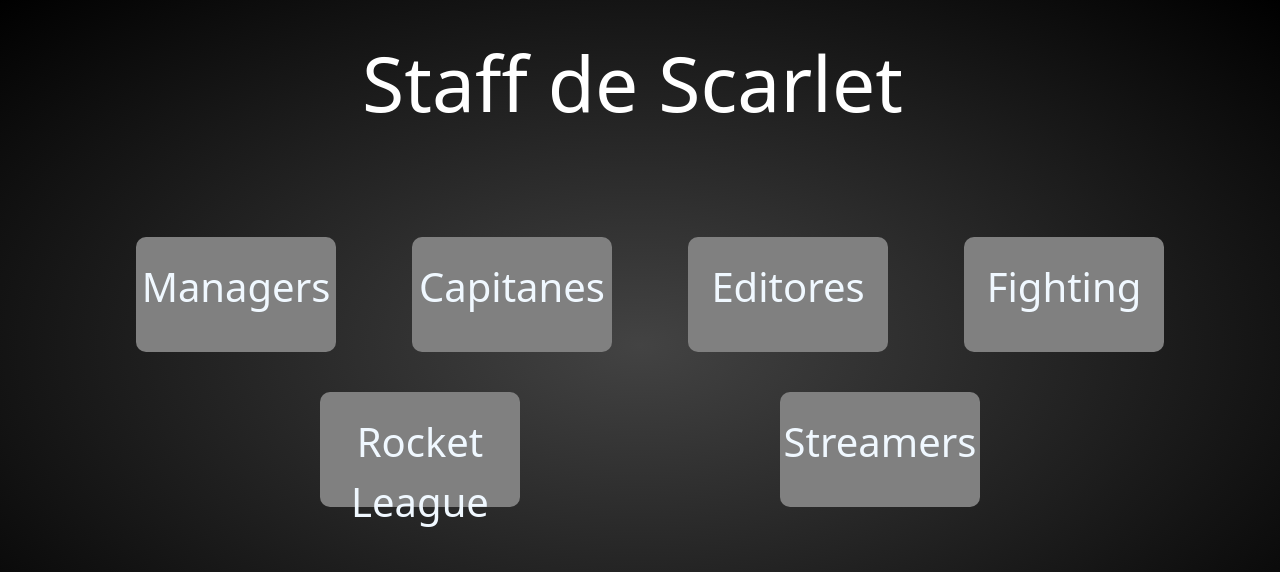
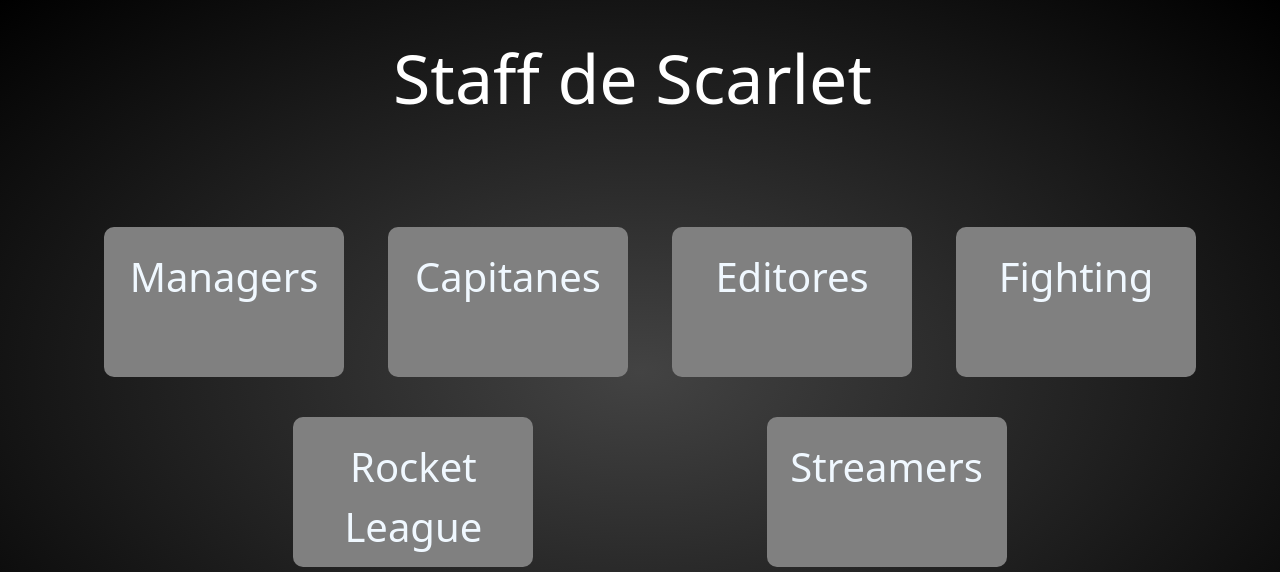
Before and after one commit to Wopbyte/ProyectoCoderHouse, a plain HTML site: page assets/pages/staff.html in a window 1280 px wide. Shown: the part 228-800 px from the top of the page. Drawn offline with nearby package versions, Linux system fonts and the light colour scheme.

Commit message:
cambios algunos tamaños

```diff
--- a/assets/css/styles.css
+++ b/assets/css/styles.css
@@ -164,7 +164,7 @@ a:link, a:visited, a:active{
 
     background-color: grey;
     width: 200px;
-    height: 115px;
+    height: 120px;
     border-radius: 10px;
 
 }
@@ -222,6 +222,8 @@ table{
 td{
     color: white;
 }
+
+
 /*Fin Contenido Principal*/
 
 
@@ -267,9 +269,6 @@ td{
 /*Media Query*/
 @media only screen and (min-width: 375px){
 
-    .filler_container p{
-        font-size: 24px;
-    }
 
     .header{
         padding-left: 100px;
@@ -297,10 +296,21 @@ td{
 
     }
 
+    .main_container p{
+        font-size: 18px;
+    }
+
+
 
     .main_filler p{
 
         padding-bottom: 60px;
+
+    }
+
+    .filler_container_item{
+
+        height: 110px;
 
     }
 
@@ -319,15 +329,6 @@ td{
 
         height: 115vh;
 
-    }
-
-    .filler_container{
-
-        flex-direction: row;
-    }
-
-    .filler_container p{
-        font-size: 3vw;
     }
 
     .header{
@@ -352,18 +353,45 @@ td{
 
     }
 
+    .main_container p{
+        font-size: 30px;
+    }
+
+    .main_container h2{
+
+        font-size: 40px;
+
+    }
+
+    .filler_container{
+
+        flex-direction: row;
+    }
+
+    .filler_container p{
+        font-size: 3vw;
+    }
+
+    .filler_container_item{
+
+        height: 110px;
+        width: 200px;
+    }
+
+    .form{
+        font-size: 20px;
+    }
+
     input{
 
         max-width: 300px;
         max-height: 50px;
-        font-size: 8px;
     }
 
     textarea{
 
         max-width: 500px;
         max-height: 200px;
-        font-size: 8px;
     }
 
 }
@@ -374,6 +402,22 @@ td{
 
         height: 135vh;
 
+    }
+
+    .header{
+
+        flex-direction: column;
+
+    }
+
+    .main_container h2{
+
+        font-size: 68px;
+
+    }
+
+    .main_container p{
+        font-size: 48px;
     }
 
 
@@ -387,24 +431,38 @@ td{
 
     }
 
-    .header{
+    .filler_container_item{
 
-        flex-direction: column;
+        height: 150px;
+        width: 240px;
+    }
 
+    th{
+
+        font-size: 42px;
+
+    }
+
+    td{
+
+        font-size: 32px;
+
+    }
+
+    .form{
+        font-size: 20px;
     }
 
     input{
 
         max-width: 700px;
         max-height: 100px;
-        font-size: 24px;
     }
 
     textarea{
 
         max-width: 800px;
         max-height: 200px;
-        font-size: 24px;
     }
 
 }
```
